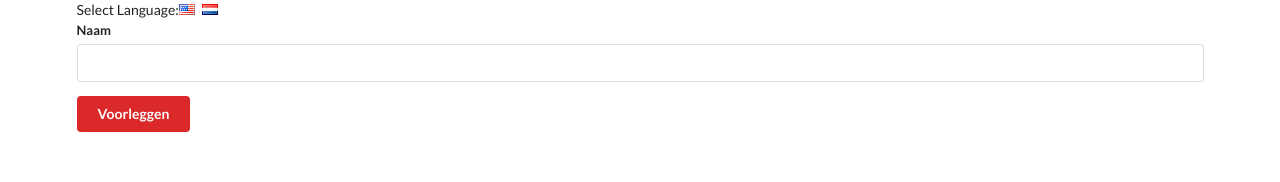
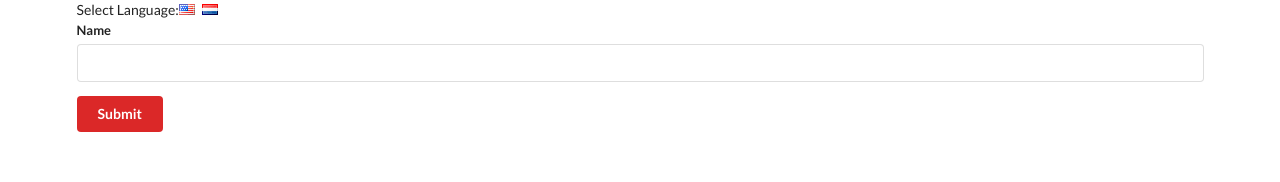
Before and after one commit to karakasEnes/s27-context-translate-app, a React (Create React App) app: page / in a window 1280 px wide. Shown: the top 182 px of the page. Built offline with nearby package versions, Linux system fonts and the light colour scheme.

Commit message:
finish project, Field Button LanguageContext to our app

```diff
--- a/src/components/App.js
+++ b/src/components/App.js
@@ -1,6 +1,6 @@
 import React from 'react';
 import ColorContext from '../contexts/ColorContext';
-import { LanguageStore } from './LanguageContext';
+import { LanguageStore } from '../contexts/LanguageContext';
 import UserCreate from './UserCreate';
 import LanguageSelector from './LanguageSelector';
 
--- a/src/components/Button.js
+++ b/src/components/Button.js
@@ -3,15 +3,15 @@ import ColorContext from '../contexts/ColorContext';
 import LanguageContext from '../contexts/LanguageContext';
 
 class Button extends React.Component {
-  renderSubmit(value) {
-    return value === 'english' ? 'Submit' : 'Voorleggen';
+  renderSubmit(language) {
+    return language === 'english' ? 'Submit' : 'Voorleggen';
   }
 
   renderButton(color) {
     return (
       <button className={`ui button ${color}`}>
         <LanguageContext.Consumer>
-          {(value) => this.renderSubmit(value)}
+          {({ language }) => this.renderSubmit(language)}
         </LanguageContext.Consumer>
       </button>
     );
--- a/src/components/Field.js
+++ b/src/components/Field.js
@@ -4,7 +4,7 @@ import LanguageContext from '../contexts/LanguageContext';
 class Field extends React.Component {
   static contextType = LanguageContext;
   render() {
-    const text = this.context === 'english' ? 'Name' : 'Naam';
+    const text = this.context.language === 'english' ? 'Name' : 'Naam';
     return (
       <div className='ui field'>
         <label>{text}</label>
--- a/src/components/LanguageContext.js
+++ /dev/null
@@ -1,23 +0,0 @@
-import React from 'react';
-
-const Context = React.createContext('english');
-
-export class LanguageStore extends React.Component {
-  state = { language: 'english' };
-
-  onLanguageChange = (language) => {
-    this.setState({ language });
-  };
-
-  render() {
-    return (
-      <Context.Provider
-        value={{ ...this.state, onLanguageChange: this.onLanguageChange }}
-      >
-        {this.props.children}
-      </Context.Provider>
-    );
-  }
-}
-
-export default Context;
--- a/src/components/LanguageSelector.js
+++ b/src/components/LanguageSelector.js
@@ -1,16 +1,20 @@
 import React from 'react';
+import LanguageContext from '../contexts/LanguageContext';
 
 class LanguageSelector extends React.Component {
+  static contextType = LanguageContext;
+
   render() {
+    console.log(this.context);
     return (
       <div>
         Select Language:
         <i
-          onClick={() => this.props.onLanguageChange('english')}
+          onClick={() => this.context.onLanguageChange('english')}
           className='flag us'
         />
         <i
-          onClick={() => this.props.onLanguageChange('dutch')}
+          onClick={() => this.context.onLanguageChange('dutch')}
           className='flag nl'
         />
       </div>
--- a/src/contexts/LanguageContext.js
+++ b/src/contexts/LanguageContext.js
@@ -1,3 +1,23 @@
 import React from 'react';
 
-export default React.createContext('dutch');
+const Context = React.createContext('english');
+
+export class LanguageStore extends React.Component {
+  state = { language: 'english' };
+
+  onLanguageChange = (language) => {
+    this.setState({ language });
+  };
+
+  render() {
+    return (
+      <Context.Provider
+        value={{ ...this.state, onLanguageChange: this.onLanguageChange }}
+      >
+        {this.props.children}
+      </Context.Provider>
+    );
+  }
+}
+
+export default Context;
```
